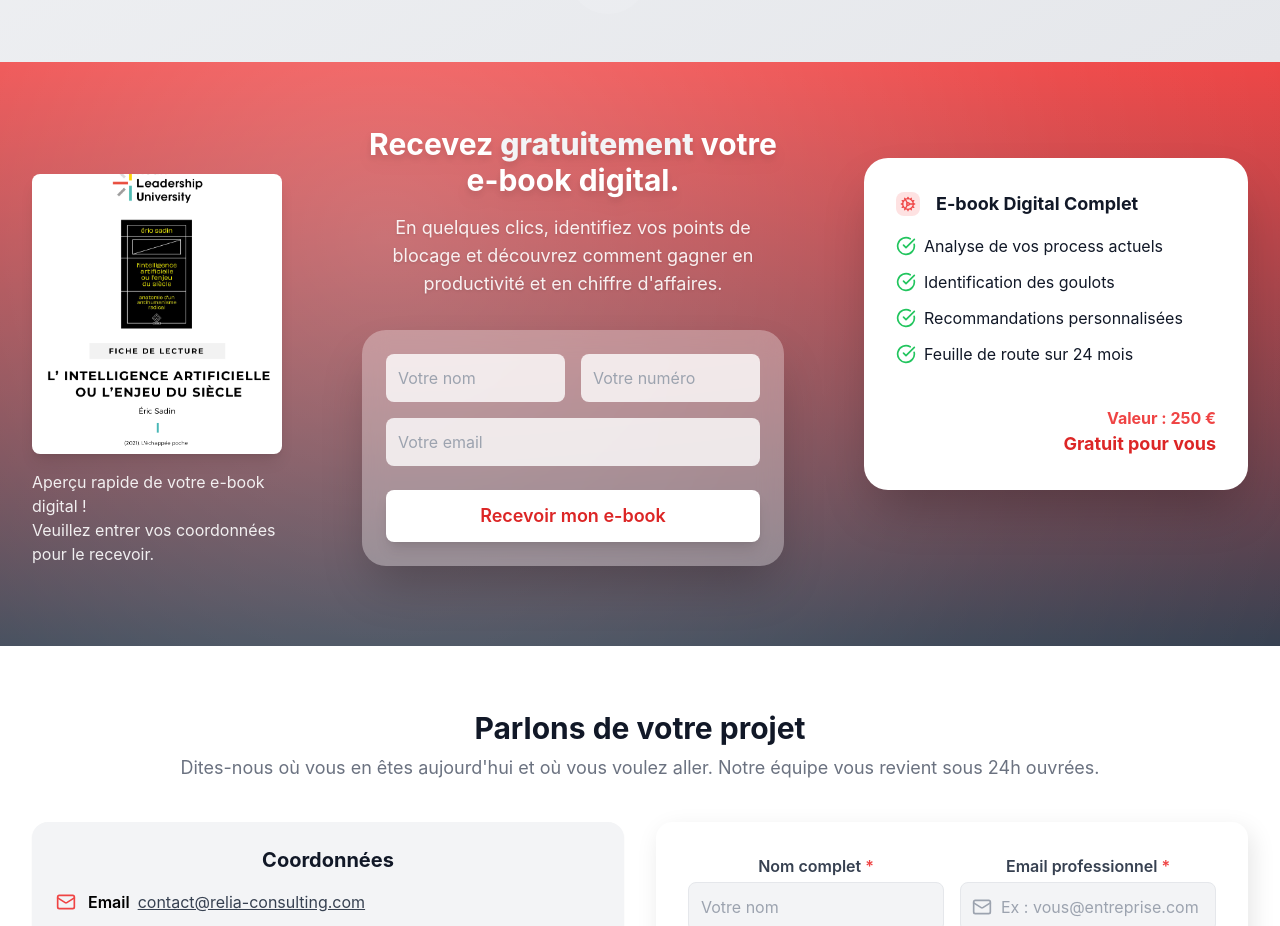
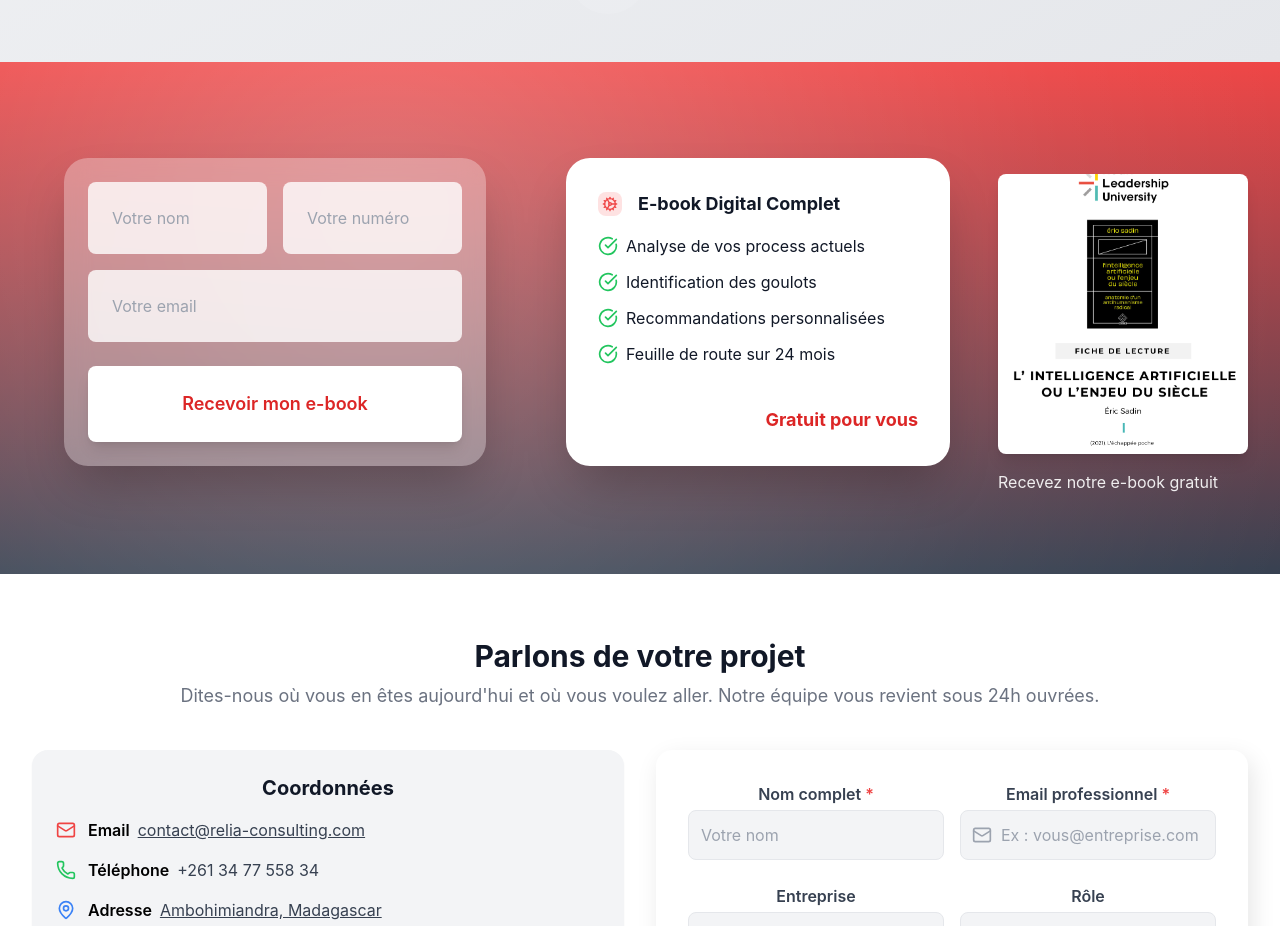
Before and after one commit to Mirahasina/Relia-web, a React (Create React App) app: page / in a window 1280 px wide. Shown: the part 3600-4526 px from the top of the page. Built offline with nearby package versions, Linux system fonts and the light colour scheme.

Commit message:
vitaaaaaaaaaaaaaaaaaaaaaaaaa

```diff
--- a/src/components/ReliaLandingPage.js
+++ b/src/components/ReliaLandingPage.js
@@ -41,7 +41,6 @@ const ReliaLandingPage = () => {
     { value: "+50", label: "experts actifs" },
   ];
 
-  // === Premier formulaire (contact classique)
   const [form, setForm] = useState({
     nom: "",
     email: "",
@@ -114,6 +113,7 @@ const ReliaLandingPage = () => {
           from_name: auditForm.nom,
           phone: auditForm.numero,
           to_email: auditForm.email,
+          reply_to: "claudia.randriamanantena@relia-consulting.com",
           pdf_link: pdfLink,
         },
         "XSlCiMbvHYPGl98a6"
@@ -135,7 +135,7 @@ const ReliaLandingPage = () => {
           from_name: auditForm.nom,
           phone: auditForm.numero,
           reply_to: "claudia.randriamanantena@relia-consulting.com",
-	    reply_to: auditForm.email
+          to_email: auditForm.email,
         },
         "XSlCiMbvHYPGl98a6"
       )
@@ -540,31 +540,11 @@ const ReliaLandingPage = () => {
         <div className="relative max-w-7xl px-4 sm:px-6 lg:px-8 z-10  mx-auto">
           <div className="flex flex-col lg:flex-row items-start justify-between gap-12">
 
-            <div className="flex flex-col items-center lg:items-start flex-shrink-0 mt-8 py-4">
-              <img
-                src={require('../assets/e-book.png')}
-                alt="Aperçu"
-                className="w-[250px] h-[280px] object-cover rounded-lg shadow-lg mb-4"
-              />
-              <p className="text-white/90 text-center lg:text-left max-w-[250px]">
-                Aperçu rapide de votre e-book digital !<br />
-                Veuillez entrer vos coordonnées pour le recevoir.
-              </p>
-            </div>
+
 
             <div className="flex-1 mx-4 lg:mx-8">
-      <h2 className="text-3xl font-bold mb-4 drop-shadow-lg" id="audit">
-        <span className="text-white">
-          Recevez{" "}
-          <span className="font-extrabold text-gray-100">gratuitement</span> votre e-book digital.
-        </span>
-      </h2>
-      <p className="text-lg mb-8 opacity-90 drop-shadow">
-        En quelques clics, identifiez vos points de blocage et découvrez comment gagner en productivité et en chiffre d'affaires.
-      </p>
-
             <form
-        className="bg-white/30 backdrop-blur-md rounded-3xl p-6 shadow-2xl flex flex-col gap-4"
+              className="bg-white/30 backdrop-blur-md rounded-3xl p-6 shadow-2xl flex flex-col gap-4 mt-8"
               onSubmit={handleAuditSubmit}
             >
               <div className="flex flex-col sm:flex-row gap-4">
@@ -574,8 +554,7 @@ const ReliaLandingPage = () => {
                     placeholder="Votre nom"
                     value={auditForm.nom}
                     onChange={(e) => setAuditForm({ ...auditForm, nom: e.target.value })}
-              className="w-full p-3 rounded-lg text-gray-900 bg-white/80 placeholder-gray-400 focus:ring-2 focus:ring-red-300"
-            />
+  className="w-full p-6 rounded-lg text-gray-900 bg-white/80 placeholder-gray-400 focus:ring-2 focus:ring-red-300"                  />
                   {auditErrors.nom && <p className="text-red-600 text-sm">{auditErrors.nom}</p>}
                 </div>
                 <div className="flex-1">
@@ -584,8 +563,7 @@ const ReliaLandingPage = () => {
                     placeholder="Votre numéro"
                     value={auditForm.numero}
                     onChange={(e) => setAuditForm({ ...auditForm, numero: e.target.value })}
-              className="w-full p-3 rounded-lg text-gray-900 bg-white/80 placeholder-gray-400 focus:ring-2 focus:ring-red-300"
-            />
+  className="w-full p-6 rounded-lg text-gray-900 bg-white/80 placeholder-gray-400 focus:ring-2 focus:ring-red-300"                  />
                   {auditErrors.numero && <p className="text-red-600 text-sm">{auditErrors.numero}</p>}
                 </div>
               </div>
@@ -596,15 +574,13 @@ const ReliaLandingPage = () => {
                   placeholder="Votre email"
                   value={auditForm.email}
                   onChange={(e) => setAuditForm({ ...auditForm, email: e.target.value })}
-            className="w-full p-3 rounded-lg text-gray-900 bg-white/80 placeholder-gray-400 focus:ring-2 focus:ring-red-300"
-          />
+  className="w-full p-6 rounded-lg text-gray-900 bg-white/80 placeholder-gray-400 focus:ring-2 focus:ring-red-300"                />
                 {auditErrors.email && <p className="text-red-600 text-sm">{auditErrors.email}</p>}
               </div>
 
               <button
                 type="submit"
-          className="bg-white text-red-600 font-semibold rounded-lg py-3 mt-2 shadow-lg hover:bg-gray-100 transition text-lg"
-        >
+  className="bg-white text-red-600 font-semibold rounded-lg py-6 mt-2 shadow-lg hover:bg-gray-100 transition text-lg"              >
                 Recevoir mon e-book
               </button>
 
@@ -615,6 +591,7 @@ const ReliaLandingPage = () => {
               )}
             </form>
           </div>
+
 
             <div className="flex-shrink-0 w-full max-w-sm bg-white text-gray-900 p-8 rounded-3xl shadow-2xl flex flex-col justify-center transition-all duration-500 ease-in-out hover:bg-[#6B3B3B] hover:text-white hover:shadow-[0_8px_40px_0_rgba(107,59,59,0.25)] group lg:mt-8 mb-4">
               <div className="font-bold text-lg mb-2 flex items-center gap-2">
@@ -642,13 +619,21 @@ const ReliaLandingPage = () => {
                 </li>
               </ul>
               <div className="text-right mt-4">
-                <div className="text-base font-bold text-red-500 group-hover:text-white transition-colors duration-500">
-                  Valeur : 250 €
-                </div>
                 <div className="text-lg font-bold text-red-600 group-hover:text-white transition-colors duration-500">
                   Gratuit pour vous
                 </div>
               </div>
+
+            </div>
+            <div className="flex flex-col items-center lg:items-start flex-shrink-0 mt-8 py-4">
+              <img
+                src={require('../assets/e-book.png')}
+                alt="Aperçu"
+                className="w-[250px] h-[280px] object-cover rounded-lg shadow-lg mb-4"
+              />
+              <p className="text-white/90 text-center lg:text-left max-w-[250px]">
+                Recevez notre e-book gratuit
+              </p>
             </div>
           </div>
         </div>
```
Lines whose indentation alone changed are shown as unchanged.
